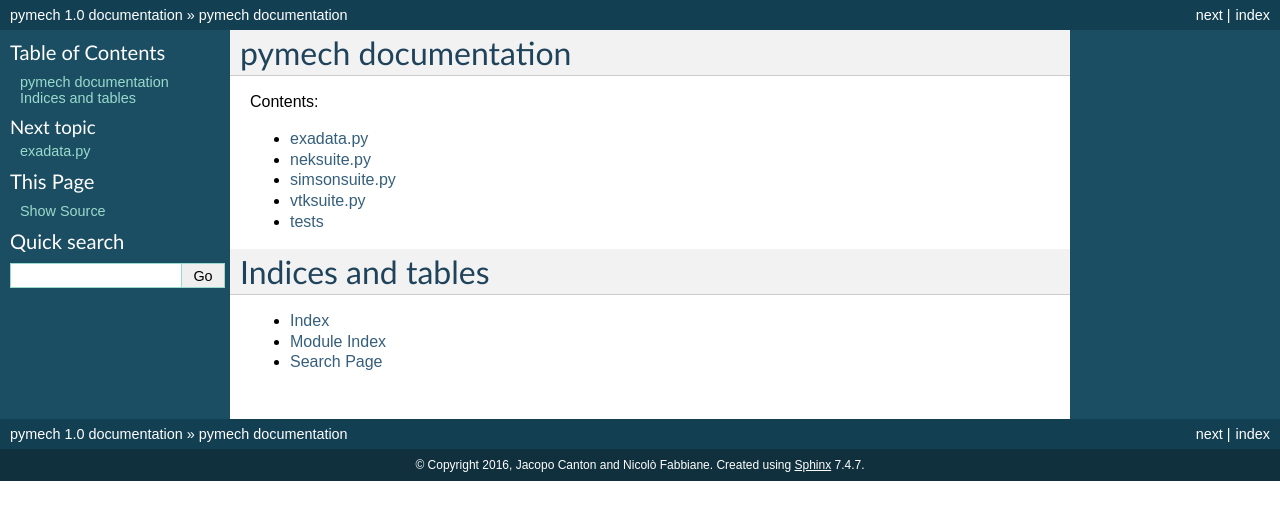
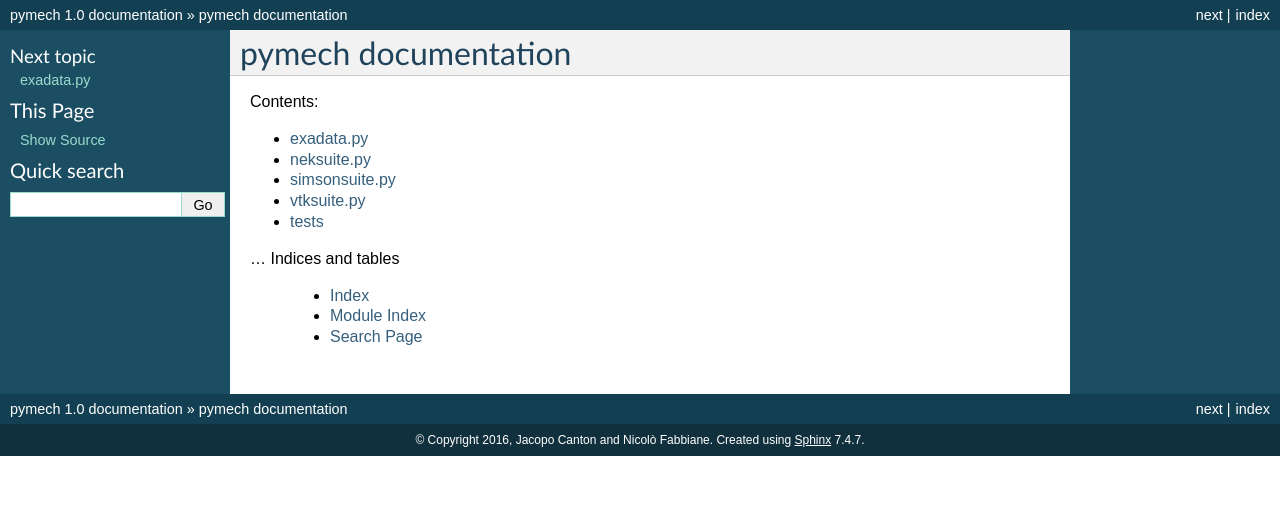
Before and after one commit to eX-Mech/pymech, a Sphinx documentation site: the page built from docs/index.rst, in a window 1280 px wide. Shown: the top 520 px of the page. Built offline with Sphinx 7.4.7, drawn with Linux system fonts in a browser that asks for light colours.

Commit message:
removed auto stuff in index (docs)

```diff
--- a/docs/index.rst
+++ b/docs/index.rst
@@ -14,9 +14,8 @@ Contents:
    tests.rst
 
 
-Indices and tables
-==================
+... Indices and tables
 
-* :ref:`genindex`
-* :ref:`modindex`
-* :ref:`search`
+   * :ref:`genindex`
+   * :ref:`modindex`
+   * :ref:`search`
```
